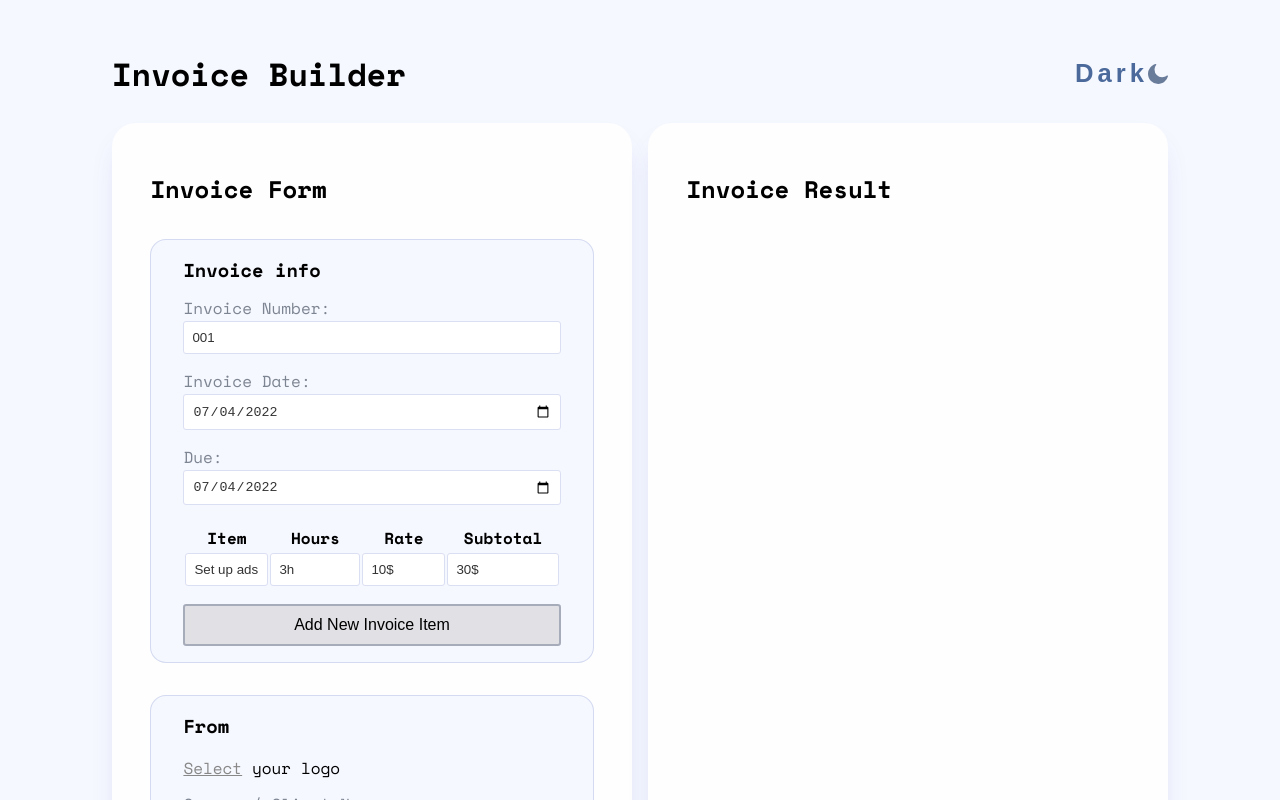
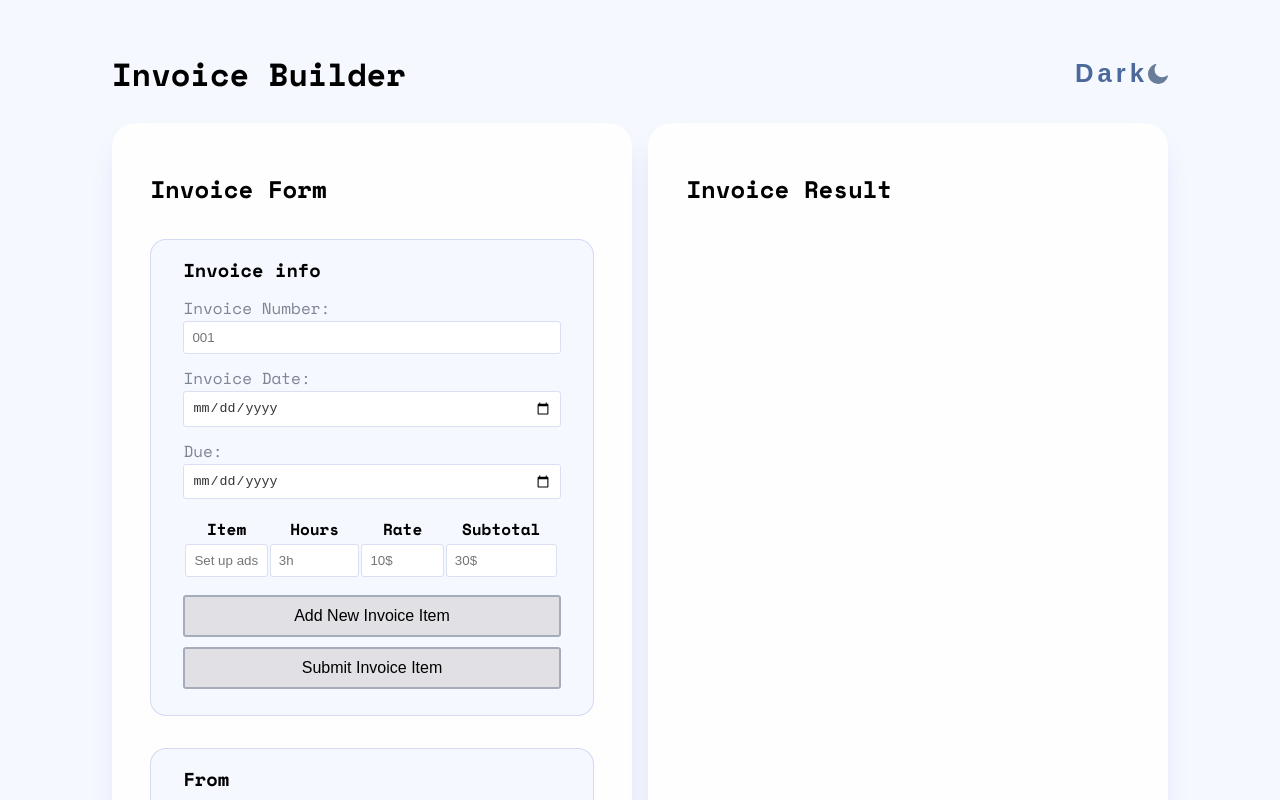
Before and after one commit to KaterinaKachann/invoice-builder, a React app: page / in a window 1280 px wide. Shown: the top 800 px of the page. Built offline with nearby package versions, Linux system fonts and the light colour scheme.

Commit message:
feat: add individual remove button for each invoice items

```diff
--- a/src/App.scss
+++ b/src/App.scss
@@ -93,11 +93,21 @@
           }
           .invoice-table {
             margin: 0 auto;
+            .btn-remove {
+              width: 100%;
+              background-color: transparent;
+              cursor: pointer;
+              img {
+                width: 16px;
+                height: 16px;
+                margin-bottom: 10px;
+              }
+            }
             .btn-delete {
               width: 100%;
               margin-bottom: 10px;
             }
-            button {
+            .button-style {
               padding: 10px 40px;
               font-size: 16px;
               border: 2px solid #a7acba;
@@ -106,6 +116,7 @@
               width: 100%;
               border-radius: 0.2rem;
               transition: 0.3s ease;
+              margin-bottom: 10px;
               &:hover {
                 background: #c1c1c3;
               }
--- a/src/components/InvoiceForm/InvoiceForm.tsx
+++ b/src/components/InvoiceForm/InvoiceForm.tsx
@@ -1,28 +1,82 @@
 import React, { useState } from "react";
+import { useForm } from "react-hook-form";
 import "../../App.scss";
-import InvoiceFormItem from "./InvoiceFormItem";
+import closeIcon from "../../assets/icon/icon-close.svg";
+
+interface InvoiceValues {
+  invoiceNumber: number;
+  invoiceDate: number;
+  invoiceDue: number;
+  item: string;
+  hours: string;
+  rate: string;
+  subtotal: string;
+}
+interface InvoiceTableValues {
+  item: string;
+  hours: string;
+  rate: string;
+  subtotal: string;
+}
 
 function InvoiceItem() {
   let dateNow = new Date().toISOString().split("T")[0];
-  const [invoiceList, setInvoiceList] = useState([<InvoiceFormItem/>] as Array);
+
+  const [tableFields, setTableFields] = useState([
+    { item: "", hours: "", rate: "", subtotal: "" },
+  ]);
+
   function addInvoiceItem() {
-    setInvoiceList(invoiceList.concat(<InvoiceFormItem key={invoiceList.length}/>));
+    setTableFields([
+      ...tableFields,
+      {
+        item: "",
+        hours: "",
+        rate: "",
+        subtotal: "",
+      },
+    ]);
   }
-  function deleteLastItem(){
-    setInvoiceList(invoiceList.slice(0, -1));
+  function deleteLastItem() {
+    setTableFields(tableFields.slice(0, -1));
   }
+
+  function removeTableItem(index: any) {
+    const rows = [...tableFields];
+    rows.splice(index, 1);
+    setTableFields(rows);
+  }
+
+  function handleChange(
+    index: number,
+    event: React.ChangeEvent<HTMLInputElement>
+  ) {
+    const { name, value } = event.target;
+    const list: any = [...tableFields];
+    list[index][name] = value;
+    setTableFields(list);
+  }
+
+  function submitInvoiceItem(data: any) {
+    console.log(JSON.stringify(tableFields));
+    console.log(JSON.stringify(data))
+  }
+
+  const { register, handleSubmit } = useForm();
 
   return (
     <div className="invoice-wrapper__form-card">
       <h3 className="invoice-title__from">Invoice info</h3>
       <div className="invoice-info">
+        <form onSubmit={handleSubmit(submitInvoiceItem)}>
           <div className="invoice-input__text">
             <label>Invoice Number:</label>
             <input
               type="text"
               required
               title="Click to change number"
-            value="001"
+              placeholder="001"
+              {...register("invoiceNumber", { required: true })}
             />
           </div>
           <div className="invoice-input__date">
@@ -31,7 +85,8 @@ function InvoiceItem() {
               type="date"
               required
               title="Click to change date"
-            value={dateNow}
+              placeholder={dateNow}
+              {...register("invoiceDate", { required: true })}
             />
           </div>
           <div className="invoice-input__date">
@@ -40,7 +95,8 @@ function InvoiceItem() {
               type="date"
               required
               title="Click to change date"
-            value={dateNow}
+              placeholder={dateNow}
+              {...register("invoiceDue", { required: true })}
             />
           </div>
           <div className="invoice-table">
@@ -54,12 +110,98 @@ function InvoiceItem() {
                 </tr>
               </thead>
               <tbody>
-              {invoiceList}
+                {tableFields.map((data, index) => {
+                  return (
+                    <tr key={index}>
+                      <td>
+                        <div className="invoice-input__text">
+                          <input
+                            type="text"
+                            required
+                            value={data.item || ""}
+                            title="Click to change number"
+                            placeholder="Set up ads"
+                            name="item"
+                            onChange={(event) => handleChange(index, event)}
+                          />
+                        </div>
+                      </td>
+                      <td>
+                        <div className="invoice-input__text">
+                          <input
+                            type="text"
+                            required
+                            value={data.hours || ""}
+                            title="Click to change number"
+                            placeholder="3h"
+                            name="hours"
+                            onChange={(event) => handleChange(index, event)}
+                          />
+                        </div>
+                      </td>
+                      <td>
+                        <div className="invoice-input__text">
+                          <input
+                            type="text"
+                            required
+                            value={data.rate || ""}
+                            title="Click to change number"
+                            placeholder="10$"
+                            name="rate"
+                            onChange={(event) => handleChange(index, event)}
+                          />
+                        </div>
+                      </td>
+                      <td>
+                        <div className="invoice-input__text">
+                          <input
+                            type="text"
+                            required
+                            value={data.subtotal || ""}
+                            title="Click to change number"
+                            placeholder="30$"
+                            name="subtotal"
+                            onChange={(event) => handleChange(index, event)}
+                          />
+                        </div>
+                      </td>
+                      {tableFields.length >= 2 ? (
+                        <td>
+                          <button
+                            onClick={removeTableItem}
+                            className="btn-remove"
+                          >
+                            <img src={closeIcon} />
+                          </button>
+                        </td>
+                      ) : (
+                        <td></td>
+                      )}
+                    </tr>
+                  );
+                })}
               </tbody>
             </table>
-          {invoiceList.length >= 2 ? <button className="btn-delete" onClick={deleteLastItem}>Delete Last Item</button> : <div></div>}
-          <button onClick={addInvoiceItem}>Add New Invoice Item</button>
+            {tableFields.length >= 2 ? (
+              <button
+                className="button-style btn-delete"
+                onClick={deleteLastItem}
+              >
+                Delete Last Item
+              </button>
+            ) : (
+              <div></div>
+            )}
+            <div>
+              <button className="button-style" onClick={addInvoiceItem}>
+                Add New Invoice Item
+              </button>
             </div>
+            <button className="button-style" type="submit">
+              Submit Invoice Item
+            </button>
+          </div>
+        </form>
       </div>
     </div>
   );
--- a/src/components/InvoiceForm/InvoiceFormItem.tsx
+++ /dev/null
@@ -1,56 +0,0 @@
-import React, { useState } from "react";
-import "../../App.scss";
-
-function InvoiceFormItem() {
-  const [item, setItem] = useState(true);
-
-  function closeItem() {
-    setItem(false);
-  }
-  return (
-      <tr>
-        <td>
-          <div className="invoice-input__text">
-            <input
-              type="text"
-              required
-              title="Click to change number"
-              value="Set up ads"
-            />
-          </div>
-        </td>
-        <td>
-          <div className="invoice-input__text">
-            <input
-              type="text"
-              required
-              title="Click to change number"
-              value="3h"
-            />
-          </div>
-        </td>
-        <td>
-          <div className="invoice-input__text">
-            <input
-              type="text"
-              required
-              title="Click to change number"
-              value="10$"
-            />
-          </div>
-        </td>
-        <td>
-          <div className="invoice-input__text">
-            <input
-              type="text"
-              required
-              title="Click to change number"
-              value="30$"
-            />
-          </div>
-        </td>
-      </tr>
-  );
-}
-
-export default InvoiceFormItem;
--- a/src/index.tsx
+++ b/src/index.tsx
@@ -1,9 +1,11 @@
 import React from 'react';
-import ReactDOM from 'react-dom';
+import ReactDOM from "react-dom/client";
 import App from './App';
 import './global.scss'
 
-ReactDOM.render(
-  <App />,
-  document.getElementById('root')
+const root = ReactDOM.createRoot(document.getElementById("root") as HTMLElement);
+root.render(
+  <React.StrictMode>
+    <App />
+  </React.StrictMode>
 );
```
Also changed, not shown: src/assets/icon/icon-close.svg (added). Lines whose indentation alone changed are shown as unchanged.
